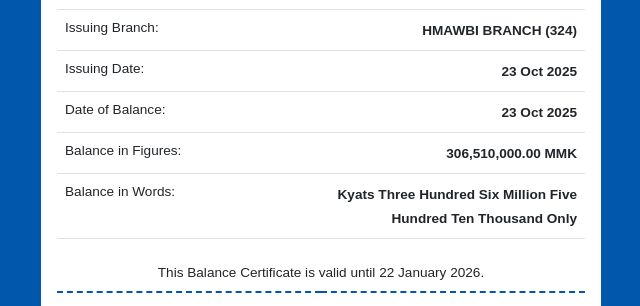
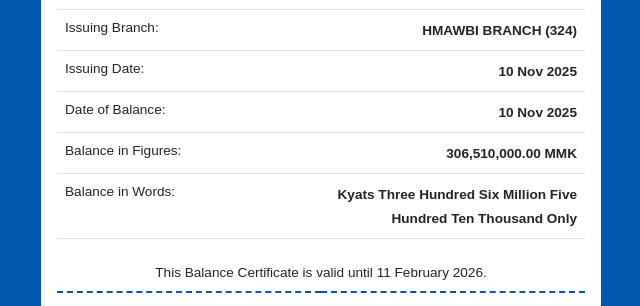
Before and after one commit to 4qr7brqhbw-cloud/gwaysi.github.io, a plain HTML site: page advice/document/64382d14-7e08-4fc4-a9d6-197967f3401/index.html in a window 1280 px wide. Shown: the part 428-734 px from the top of the page, 319-959 px from the left. Drawn offline with Linux system fonts and the light colour scheme.

Commit message:
Update index.html

```diff
--- a/advice/document/64382d14-7e08-4fc4-a9d6-197967f3401/index.html
+++ b/advice/document/64382d14-7e08-4fc4-a9d6-197967f3401/index.html
@@ -116,11 +116,11 @@
                 </tr>
                 <tr>
                     <td class="lbl">Issuing Date:</td>
-                    <td class="text-end"><span class="value fw-bold">23 Oct 2025</span></td>
+                    <td class="text-end"><span class="value fw-bold">10 Nov 2025</span></td>
                 </tr>
                 <tr>
                     <td class="lbl">Date of Balance:</td>
-                    <td class="text-end"><span class="value fw-bold">23 Oct 2025</span></td>
+                    <td class="text-end"><span class="value fw-bold">10 Nov 2025</span></td>
                 </tr>
                 <tr>
                     <td class="lbl">Balance in Figures:</td>
@@ -133,7 +133,7 @@
                 <tr>
                     <td class="lbl border-0 pt-4 text-center" colspan="2">
                         <span>This Balance Certificate is valid until </span>
-                        <span>22 January 2026.</span>
+                        <span>11 February 2026.</span>
                     </td>
                 </tr>
                 <tr class="receipt-footer">
```
